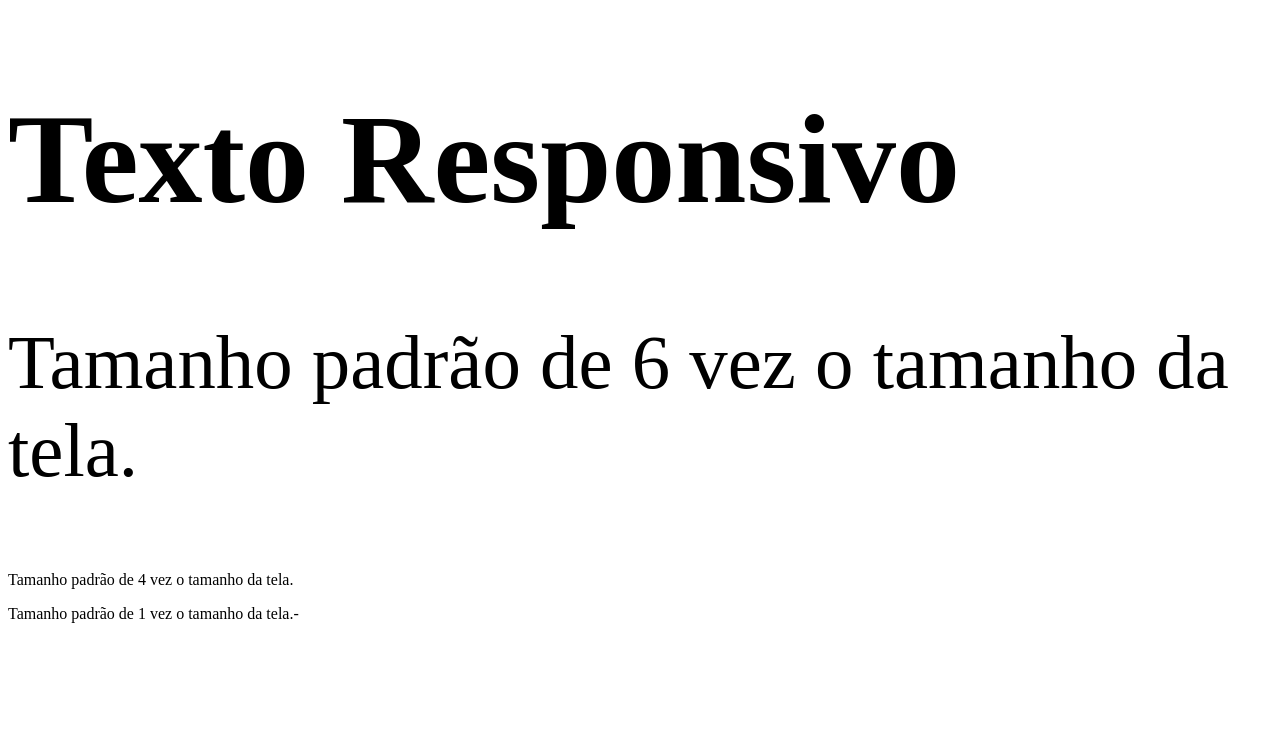
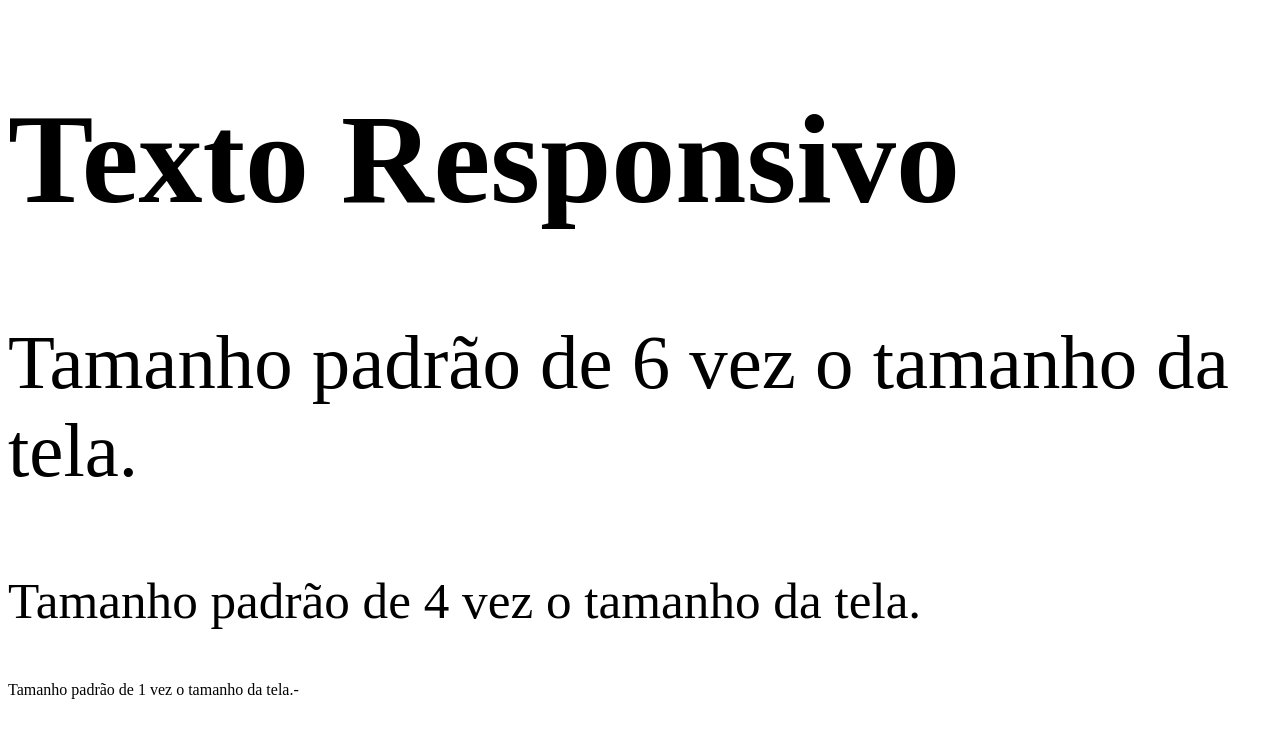
Before and after one commit to Andreluizraitz/Andreluizraitz, a plain HTML site: page index.html in a window 1280 px wide. Drawn offline with Linux system fonts and the light colour scheme.

Commit message:
Update index.html

```diff
--- a/index.html
+++ b/index.html
@@ -12,7 +12,7 @@
     <p style="font-size: 6vw;">
         Tamanho padrão de 6 vez o tamanho da tela.
     </p>
-    <p style="font-size: 4pw;">
+    <p style="font-size: 4vw;">
         Tamanho padrão de 4 vez o tamanho da tela.
     </p>
     <p>
```
